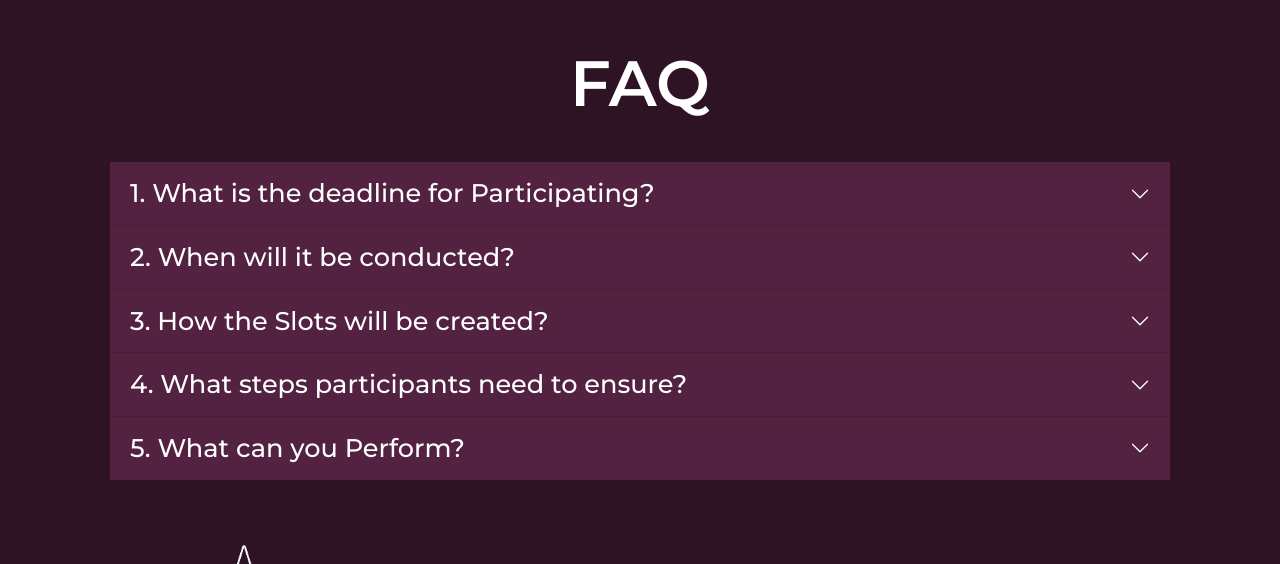
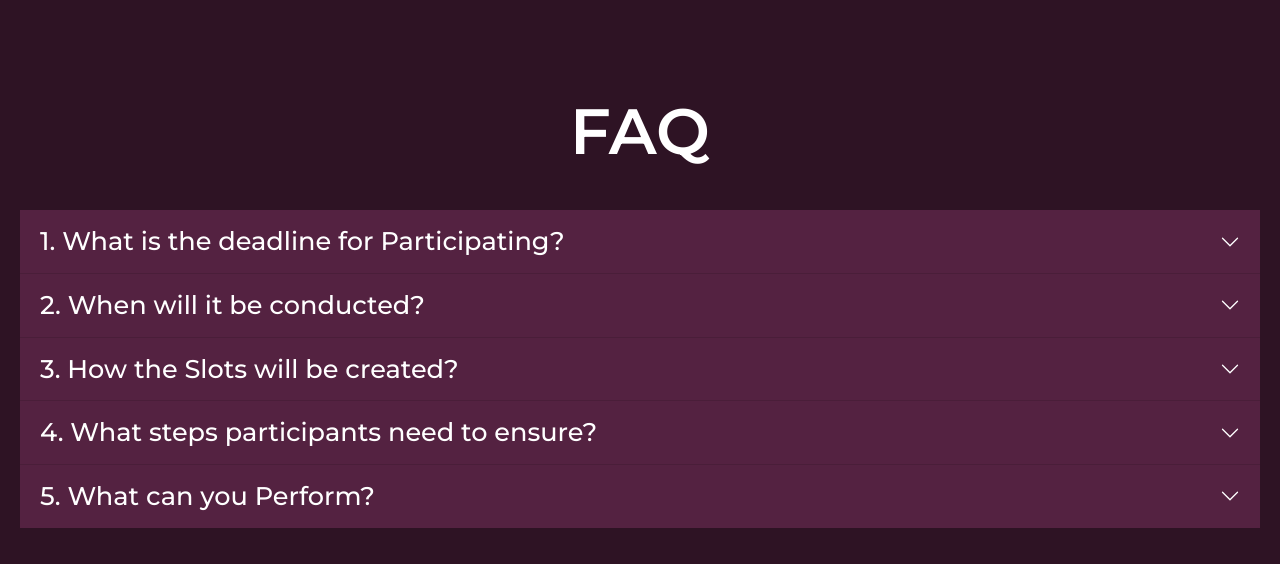
Before and after one commit to OtakuStanYoutube/ogt, a website: page index.html in a window 1280 px wide. Shown: the part 1786-2350 px from the top of the page. Drawn offline with nearby package versions, Linux system fonts and the light colour scheme.

Commit message:
:art: Updating FAQ Styles

```diff
--- a/static/scss/Section/_faq.scss
+++ b/static/scss/Section/_faq.scss
@@ -3,10 +3,10 @@
   color: white;
   width: 100%;
   height: 100%;
-  padding-block: 2rem;
+  padding-block: 5rem;
 
   .faq-container {
-    max-width: 1100px;
+    max-width: 1300px;
     // height: 300px;
     margin: 0 auto;
     padding: 0 20px;
```
Also changed, not shown: static/css/style.css.
